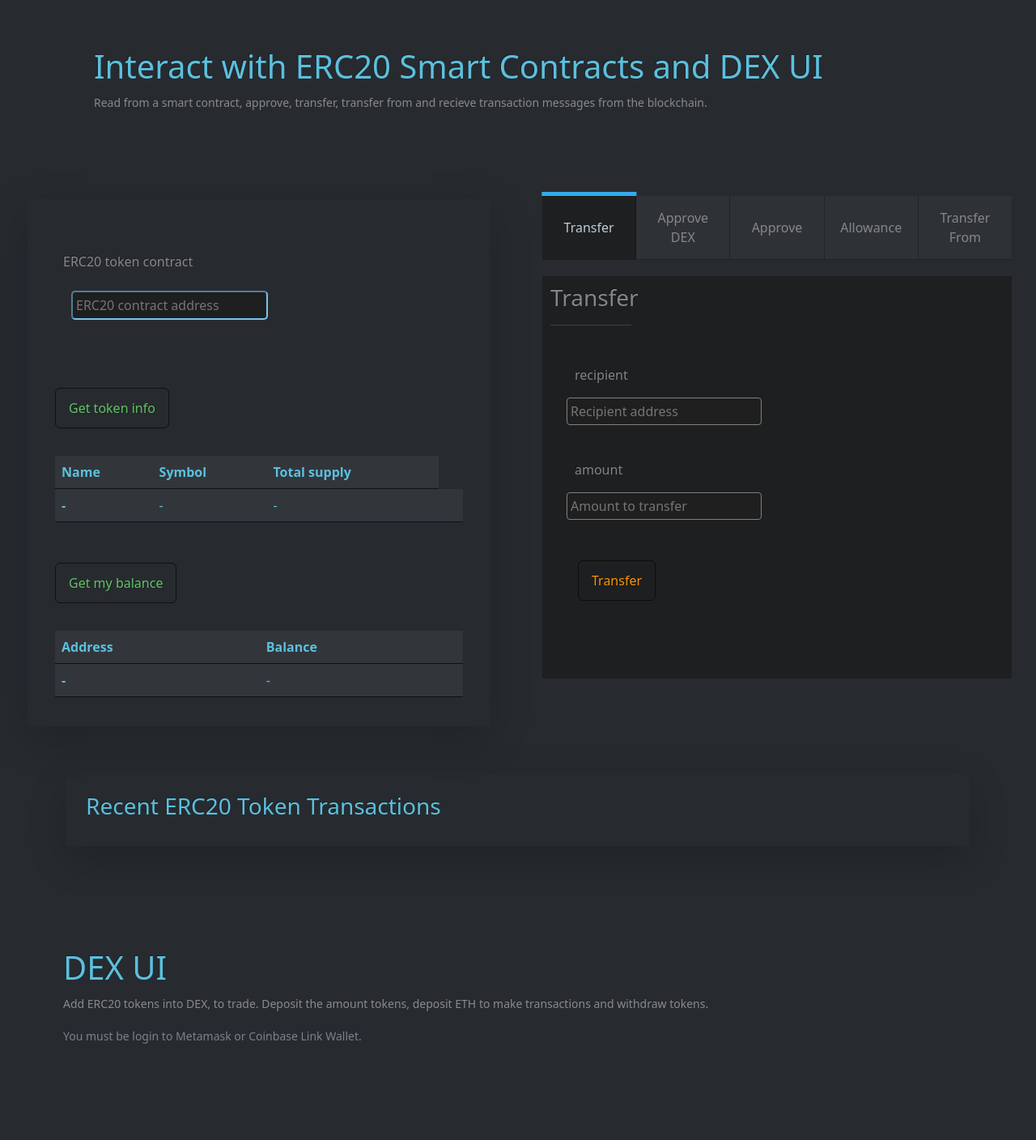
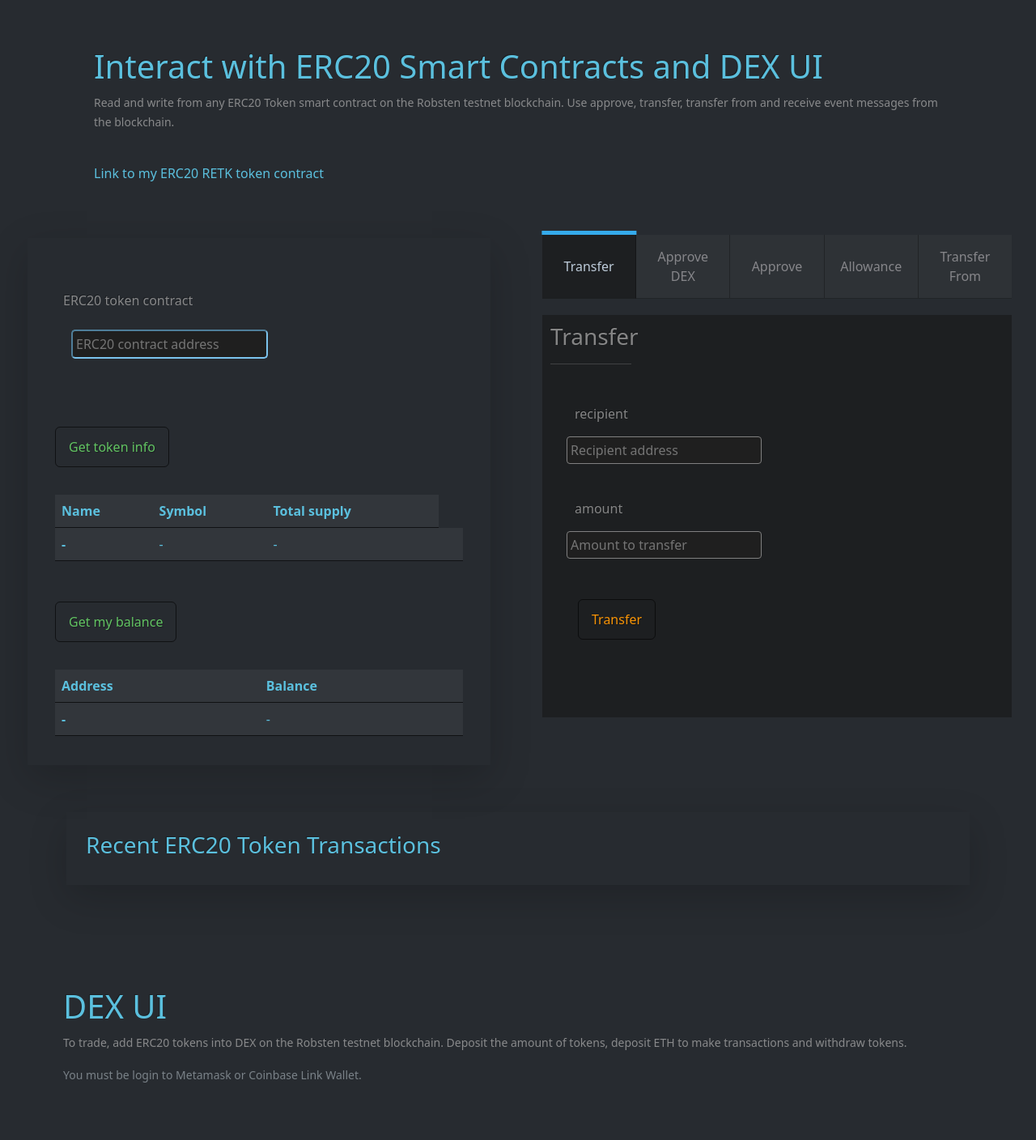
Before and after one commit to brlojam4932/dex2-app, a React (Create React App) app: page / in a window 1280 px wide. Shown: the top 1408 px of the page at 81% size. Built offline with nearby package versions, Linux system fonts and the light colour scheme.

Commit message:
Netlify
Cleaning file...small changes in explaining the product to users.

```diff
--- a/package.json
+++ b/package.json
@@ -6,17 +6,13 @@
     "@nomiclabs/hardhat-ethers": "^2.0.4",
     "@nomiclabs/hardhat-waffle": "^2.0.1",
     "@openzeppelin/contracts": "^4.5.0",
-    "@testing-library/jest-dom": "^5.16.2",
-    "@testing-library/react": "^12.1.3",
-    "@testing-library/user-event": "^13.5.0",
     "bootswatch": "^5.1.3",
     "chai": "^4.3.6",
-    "dotenv": "^16.0.0",
     "ethers": "^5.5.3",
     "hardhat": "^2.8.2",
     "react": "^17.0.2",
     "react-dom": "^17.0.2",
-    "react-scripts": "^3.0.1",
+    "react-scripts": "^5.0.0",
     "uuid": "^8.3.2",
     "web-vitals": "^2.1.4"
   },
--- a/src/components/Dex/DexHeader.jsx
+++ b/src/components/Dex/DexHeader.jsx
@@ -12,7 +12,7 @@ function DexHeader() {
                 <h1 className="text-xl font-semibold text-info text-left">
                   DEX UI
                 </h1>
-                <p><small className="text-muted">Add ERC20 tokens into DEX, to trade. Deposit the amount tokens, deposit ETH to make transactions and withdraw tokens.</small> </p>
+                <p><small className="text-muted">To trade, add ERC20 tokens into DEX on the Robsten testnet blockchain. Deposit the amount of tokens, deposit ETH to make transactions and withdraw tokens.</small> </p>
                 <p><small className='text-secondary'>You must be login to Metamask or Coinbase Link Wallet.</small></p>
               </main>
             </div>
--- a/src/components/Header.jsx
+++ b/src/components/Header.jsx
@@ -9,8 +9,9 @@ function Header() {
           <h1 className="text-xl font-semibold text-info text-left">
             Interact with ERC20 Smart Contracts and DEX UI
           </h1>
-          <p><small className="text-muted">Read from a smart contract, approve, transfer, transfer from and recieve transaction messages from the blockchain.</small> </p>
+          <p><small className="text-muted">Read and write from any ERC20 Token smart contract on the Robsten testnet blockchain. Use approve, transfer, transfer from and receive event messages from the blockchain.</small> </p>
           <br />
+          <a className="nav-link text-info" href='https://ropsten.etherscan.io/token/0xe4b6351dc44f54e5cbbbe9008f06fa253001bcfb'>Link to my ERC20 RETK token contract </a>
         </main>
       </div>
     </div>
```
Also changed, not shown: 1 other file (tests, documents, lock files or other folders).
